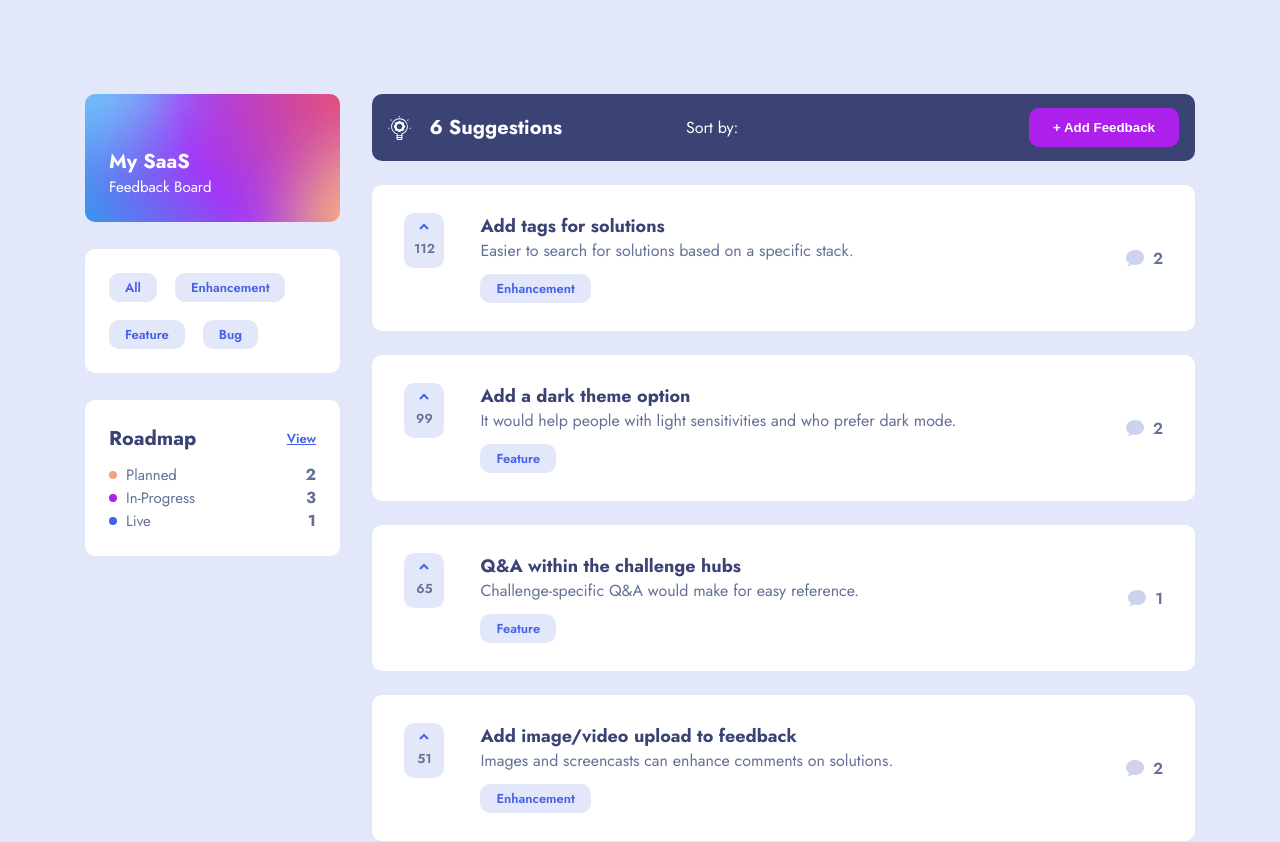
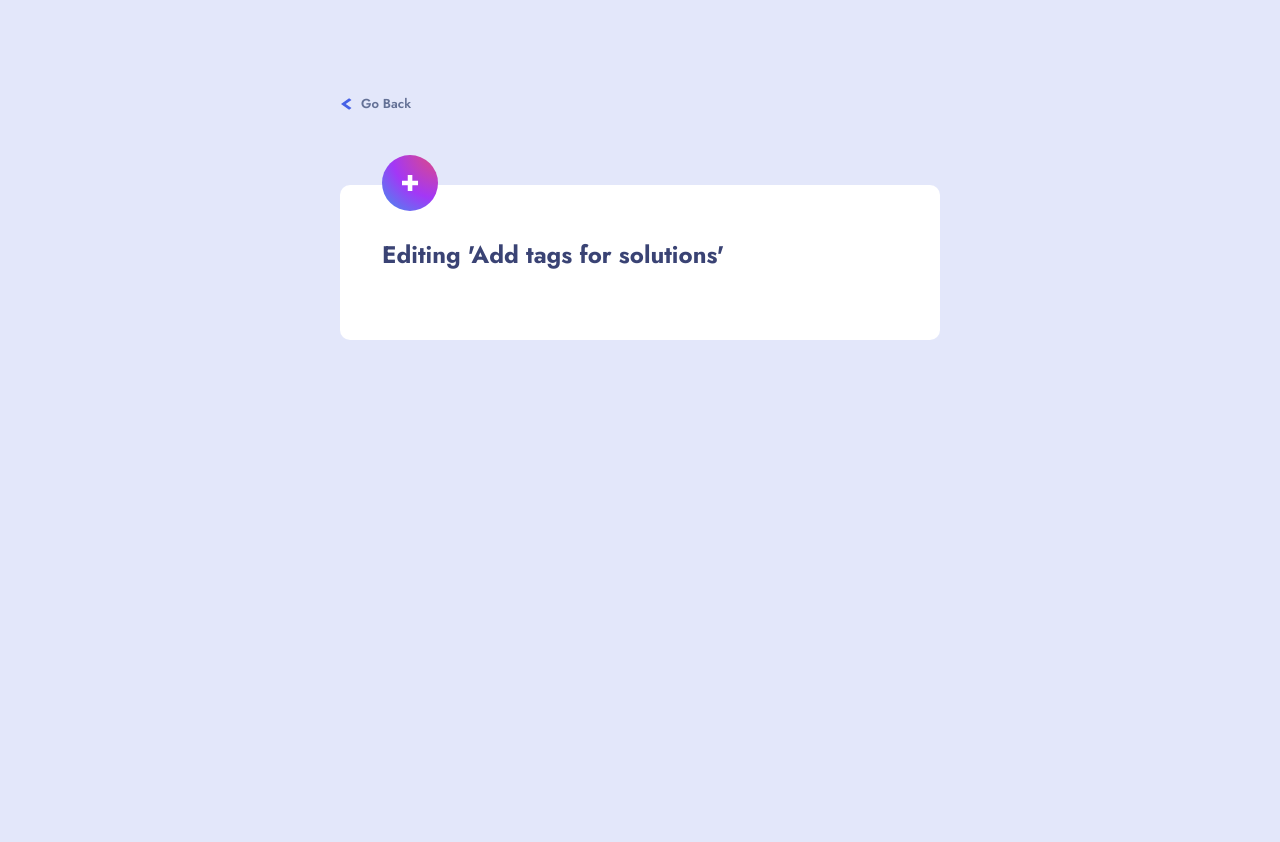
Before and after one commit to jackb14/product-feedback-app, a React (Create React App) app: page /post/1/edit in a window 1280 px wide. Shown: the top 842 px of the page. After the commit the page ends 800 px from the top, so only its background shows below. Built offline with nearby package versions, Linux system fonts and the light colour scheme.

Commit message:
add structure of edit page

```diff
--- a/src/App.js
+++ b/src/App.js
@@ -7,6 +7,7 @@ import { Route, Routes } from "react-router-dom";
 import Roadmap from "./pages/Roadmap/Roadmap";
 import AddFeedback from "./pages/Add Feedback/AddFeedback";
 import FeedbackDetail from "./pages/Feedback Detail/FeedbackDetails";
+import EditFeedback from "./pages/Edit Feedback/EditFeedback";
 
 function App() {
   const [data, setData] = useState(JSON_DATA);
@@ -23,6 +24,7 @@ function App() {
           <Route path="/roadmap" element={<Roadmap />} />
           <Route path="/add-feedback" element={<AddFeedback />} />
           <Route path="/post/:id" element={<FeedbackDetail />} />
+          <Route path="/post/:id/edit" element={<EditFeedback />} />
         </Routes>
         <GlobalStyles />
       </DataContext.Provider>
--- /dev/null
+++ b/src/pages/Edit Feedback/EditFeedback.js
@@ -0,0 +1,118 @@
+import { CUSTOM_STYLES } from "../../GlobalStyles";
+import styled from "styled-components";
+import { DataContext } from "../../DataContext";
+import { useParams, Link } from "react-router-dom";
+import { useContext, useState } from "react";
+import PrimaryButton from "../../sharedComponents/PrimaryButton";
+import FormCard from "../../sharedComponents/FormCard";
+import FormElementIntro from "../../sharedComponents/FormElementIntro";
+import ShortTextInput from "../../sharedComponents/ShortTextInput";
+import DropdownSelector from "../../sharedComponents/DropdownSelector";
+import TextAreaInput from "../../sharedComponents/TextAreaInput";
+import icon from "../../assets/shared/icon-new-feedback.svg";
+
+function EditFeedback() {
+  const { id } = useParams();
+  const data = useContext(DataContext);
+  const { productRequests } = data.data;
+  const [titleValue, setTitleValue] = useState();
+  const [categoryValue, setCategoryValue] = useState();
+  const [textAreaValue, setTextAreaValue] = useState();
+  const [titleError, setTitleError] = useState(false);
+  const [textAreaError, setTextAreaError] = useState(false);
+
+  const handleSubmit = () => {
+    if (!titleValue) {
+      setTitleError(true);
+      setTextAreaError(false);
+    } else if (!textAreaValue) {
+      setTextAreaError(true);
+      setTitleError(false);
+    } else {
+      setTitleError(false);
+      setTextAreaError(false);
+    }
+  };
+
+  const postDetails = productRequests.filter((item) => item.id === Number(id));
+  const { title, description, status, category, comments } = postDetails[0];
+
+  return (
+    <StyledWrapper>
+      <FormCard title={`Editing '${title}'`} icon={icon}>
+        {/* <FormElementIntro
+          htmlFor="feedback-title"
+          title="Feedback Title"
+          description="Add a short, descriptive headline"
+        />
+        <ShortTextInput
+          id="feedback-title"
+          name="feedback-title"
+          setValue={setTitleValue}
+          error={titleError}
+        />
+        {titleError && <ErrorMessage>Can't be empty</ErrorMessage>}
+        <FormElementIntro
+          htmlFor="category"
+          title="Category"
+          description="Choose a category for your feedback"
+        />
+        <DropdownSelector setValue={setCategoryValue} />
+        <FormElementIntro
+          title="Feedback Detail"
+          description="Include any specific comments on what should be improved, added, etc."
+        />
+        <TextAreaInput
+          id="feedback-detail"
+          name="feedback-detail"
+          setValue={setTextAreaValue}
+          error={textAreaError}
+        />
+        {textAreaError && <ErrorMessage>Can't be empty</ErrorMessage>}
+        <ButtonWrapper>
+          <Link to="/">
+            <PrimaryButton
+              padding="18px 32px"
+              color={CUSTOM_STYLES.COLORS.darkGrey}
+            >
+              Cancel
+            </PrimaryButton>
+          </Link>
+          <div onClick={handleSubmit}>
+            <PrimaryButton
+              padding="18px 32px"
+              color={CUSTOM_STYLES.COLORS.purple}
+            >
+              Add Feedback
+            </PrimaryButton>
+          </div>
+        </ButtonWrapper> */}
+      </FormCard>
+    </StyledWrapper>
+  );
+}
+
+export default EditFeedback;
+
+const StyledWrapper = styled.div`
+  display: flex;
+  justify-content: center;
+  padding-top: 94px;
+  gap: 1.8rem;
+  max-width: 1110px;
+  margin: auto;
+`;
+
+const ButtonWrapper = styled.div`
+  display: flex;
+  justify-content: flex-end;
+  align-items: center;
+  gap: 1rem;
+  margin-top: 2rem;
+`;
+
+const ErrorMessage = styled.div`
+  color: ${CUSTOM_STYLES.COLORS.red};
+  font-size: 15px;
+  margin-top: 5px;
+`;
--- a/src/pages/Feedback Detail/FeedbackDetails.js
+++ b/src/pages/Feedback Detail/FeedbackDetails.js
@@ -1,11 +1,11 @@
-import { useParams } from "react-router-dom";
+import { Link, useParams } from "react-router-dom";
 import styled from "styled-components";
 import { CUSTOM_STYLES } from "../../GlobalStyles";
 import GoBack from "../../sharedComponents/GoBack";
 import PrimaryButton from "../../sharedComponents/PrimaryButton";
 import SuggestionCard from "../../sharedComponents/SuggestionCard";
 import { DataContext } from "../../DataContext";
-import { useContext, useState } from "react";
+import { useContext } from "react";
 import CommentThread from "./components/CommentThread";
 import CommentCard from "./components/CommentCard";
 
@@ -24,9 +24,11 @@ function FeedbackDetail() {
       <StyledWrapper>
         <HeaderWrapper>
           <GoBack color="dark" />
-          <PrimaryButton color={CUSTOM_STYLES.COLORS.royalBlue}>
-            Edit Feedback
-          </PrimaryButton>
+          <Link to={`/post/${id}/edit`}>
+            <PrimaryButton color={CUSTOM_STYLES.COLORS.royalBlue}>
+              Edit Feedback
+            </PrimaryButton>
+          </Link>
         </HeaderWrapper>
         <SuggestionCard
           noClick={true}
--- a/src/pages/Feedback Detail/components/CommentThread.js
+++ b/src/pages/Feedback Detail/components/CommentThread.js
@@ -1,5 +1,6 @@
 import styled from "styled-components";
 import { CUSTOM_STYLES } from "../../../GlobalStyles";
+import Reply from "./Reply";
 
 function CommentThread({ comments }) {
   // get total comments and replies
@@ -49,6 +50,7 @@ function CommentThread({ comments }) {
                   <ReplyText>Reply</ReplyText>
                 </CommentHeaderWrapper>
                 <TextWrapper>{comment.content}</TextWrapper>
+                <Reply placeholder="Type your comment here" />
               </InnerWrapper>
             </OuterWrapper>
             {comment.replies.map((reply, i) => {
--- /dev/null
+++ b/src/pages/Feedback Detail/components/Reply.js
@@ -0,0 +1,32 @@
+import styled from "styled-components";
+import { CUSTOM_STYLES } from "../../../GlobalStyles";
+import PrimaryButton from "../../../sharedComponents/PrimaryButton";
+import TextAreaInput from "../../../sharedComponents/TextAreaInput";
+
+function Reply({ placeholder }) {
+  return (
+    <StyledWrapper>
+      <TextWrapper>
+        <TextAreaInput placeholder={placeholder} />
+      </TextWrapper>
+      <PrimaryButton color={CUSTOM_STYLES.COLORS.purple}>
+        Post Reply
+      </PrimaryButton>
+    </StyledWrapper>
+  );
+}
+
+export default Reply;
+
+const StyledWrapper = styled.div`
+  margin-top: 24px;
+  display: flex;
+  justify-content: space-between;
+  align-items: flex-start;
+  gap: 1rem;
+`;
+
+const TextWrapper = styled.div`
+  flex: 1;
+  max-width: 450px;
+`;
```
